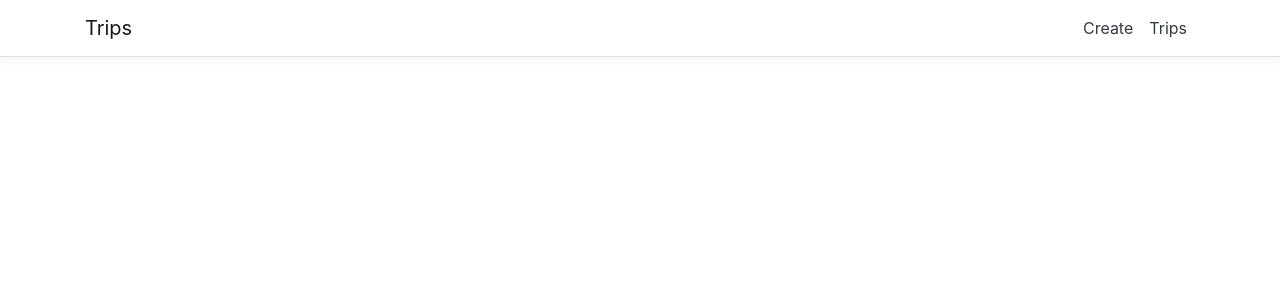
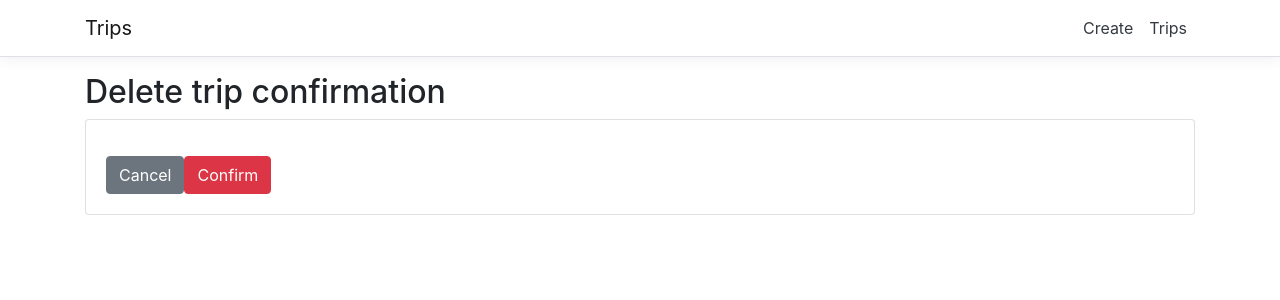
Before and after one commit to nvdhau/.net-react-app, a React (Create React App) app in the folder ClientApp/: page /delete/1 in a window 1280 px wide. Shown: the top 300 px of the page. Built offline with nearby package versions, Linux system fonts and the light colour scheme; no server answers.

Commit message:
added delete trip

```diff
--- a/ClientApp/src/App.js
+++ b/ClientApp/src/App.js
@@ -9,6 +9,7 @@ import './custom.css'
 import { Trips } from './components/Trip/Trips';
 import { Create } from './components/Trip/Create';
 import { Update } from './components/Trip/Update';
+import { Delete } from './components/Trip/Delete';
 
 export default class App extends Component {
   static displayName = App.name;
@@ -19,6 +20,7 @@ export default class App extends Component {
         <Route exact path='/' component={Home} />
         <Route path='/create' component={Create} />
         <Route path='/update/:id' component={Update} />
+        <Route path='/delete/:id' component={Delete} />
         <Route exact path='/trips' component={Trips} />
       </Layout>
     );
--- /dev/null
+++ b/ClientApp/src/components/Trip/Delete.js
@@ -0,0 +1,80 @@
+import React, { Component } from 'react';
+
+export class Delete extends Component {
+  constructor(props) {
+    super(props);
+
+    this.state = {
+      Id: null,
+      name: '',
+      description: '',
+      dateStarted: null,
+      dateCompleted: null,
+    }
+  }
+
+  componentDidMount() {
+    // get id from URL, React Router pass the prop match to all child
+    const { match } = this.props;
+    const { id } = match.params;
+
+    fetch(`api/trips/singletrip/${id}`)
+      .then(res => res.json())
+      .then(trip => {
+        console.log(trip);
+
+        this.setState({
+          Id: trip.id,
+          name: trip.name,
+          description: trip.description,
+          dateStarted: trip.dateStarted? new Date(trip.dateStarted).toISOString().slice(0,10) : null,
+          dateCompleted: trip.dateCompleted? new Date(trip.dateCompleted).toISOString().slice(0,10) : null,
+        });
+      });
+  }
+
+  onSubmit = async (e) => {
+    e.preventDefault();
+    const {history} = this.props;
+
+    let response = await fetch(`api/trips/DeleteTrip/${this.state.Id}`,{
+      method: 'delete'
+    });
+    // let trip = await response.json();
+
+    history.push('/trips');
+  }
+
+  onCancel = () => {
+    const {history} = this.props;
+
+    history.push('/trips');
+  }
+
+  render() {
+    return (
+      <div style={{ marginTop: 10 }} >
+        <h2>Delete trip confirmation</h2>
+        <div className="card">
+          <div className="card-body">
+            <h4 className="card-title">{this.state.name}</h4>
+            <p className="card-text">{this.state.description}</p>
+            <button
+            className="btn btn-secondary"
+            onClick={this.onCancel}
+            >
+              Cancel
+            </button>
+            <button
+            type="submit"
+            className="btn btn-danger"
+            onClick={this.onSubmit}
+            >
+              Confirm
+            </button>
+          </div>
+        </div>
+      </div>
+    );
+  }
+}
--- a/ClientApp/src/components/Trip/Trips.js
+++ b/ClientApp/src/components/Trip/Trips.js
@@ -27,15 +27,15 @@ export class Trips extends React.Component
 
     const {history} = this.props;
 
-    console.log(e.target.value);
-
     history.push(`update/${e.target.value}`);
   }
 
   onDeleteButtonClick = (e) => {
     e.preventDefault();
 
-    console.log(e.target.value);
+    const {history} = this.props;
+
+    history.push(`delete/${e.target.value}`);
   }
 
   renderAllTripsTable(trips){
```
